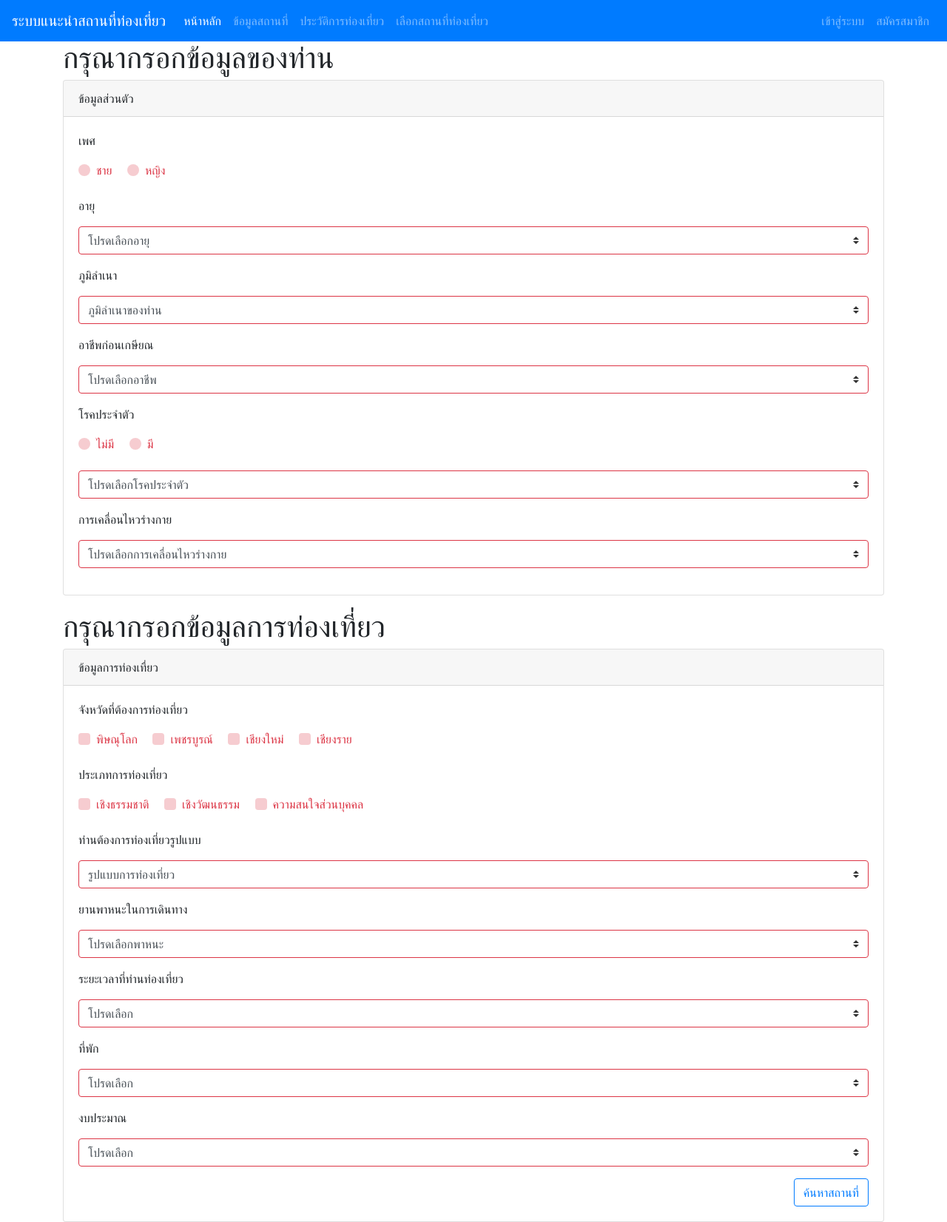
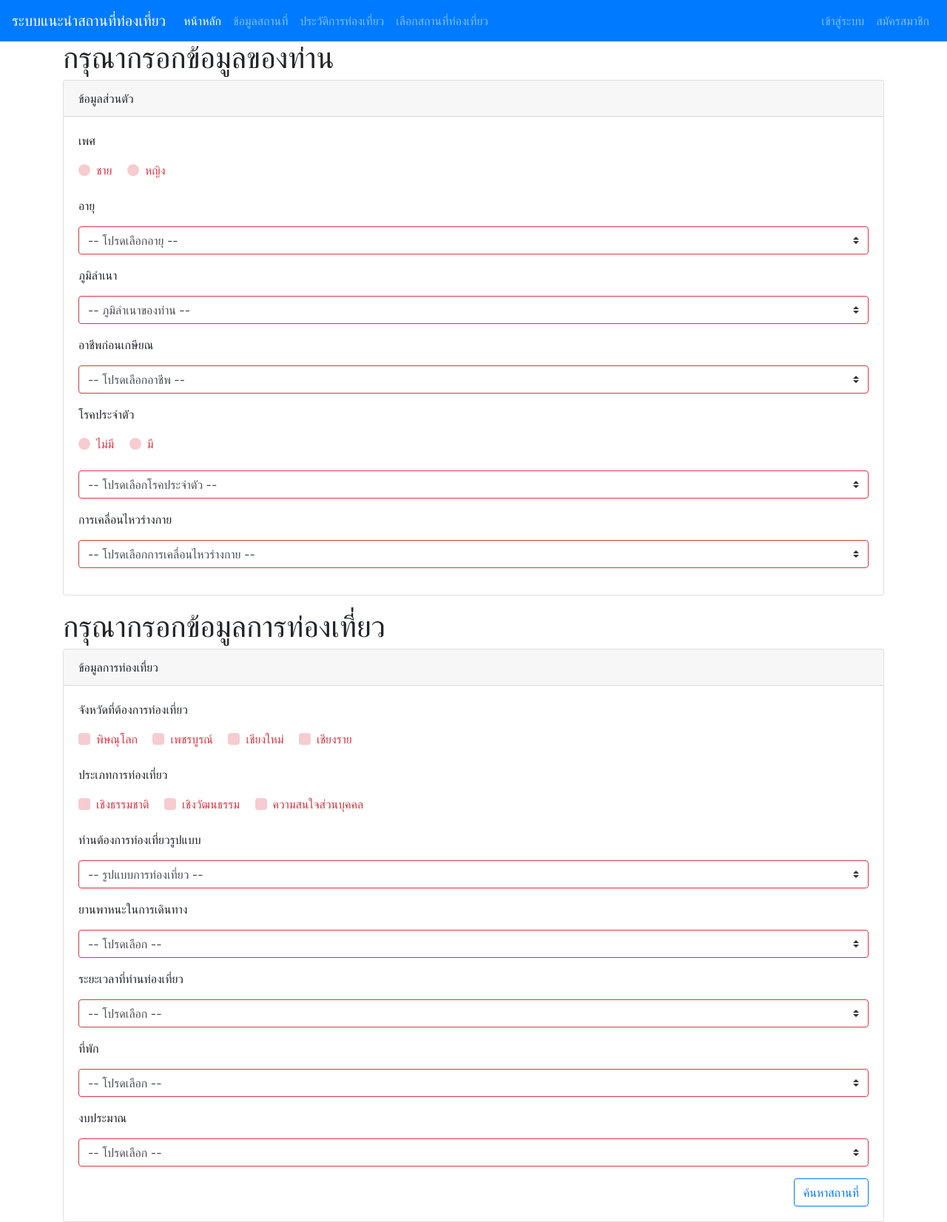
Before and after one commit to Pattarapont/Undergraduate-Thesis, a PHP site: page /form_main.php in a window 1280 px wide. Shown: the whole page at 74% size. Run offline with PHP 8.4, Linux system fonts and the light colour scheme.

Commit message:
config id and name input file

```diff
--- a/form_input_location.php
+++ b/form_input_location.php
@@ -54,8 +54,8 @@
 
 						<div class="form-group">
 							<p>ท่านต้องการท่องเที่ยวรูปแบบ</p>
-							<select class="custom-select d-block col" required>
-								<option value="">รูปแบบการท่องเที่ยว</option>
+							<select class="custom-select d-block col" name="fast_food" id="fast_food" required>
+								<option value="" selected disabled hidden>-- รูปแบบการท่องเที่ยว --</option>
 								<option value="">ครอบครัว</option>
 								<option value="1">กลุ่มเพื่อน</option>
 								<option value="2">แพคเกจท่องเที่ยว </option>
@@ -65,8 +65,8 @@
 
 						<div class="form-group">
 							<p>ยานพาหนะในการเดินทาง</p>
-							<select class="custom-select d-block col" required>
-								<option value="">โปรดเลือกพาหนะ </option>
+							<select class="custom-select d-block col" name="fast_food" id="fast_food" required>
+								<option value="" selected disabled hidden>-- โปรดเลือก --</option>
 								<option value="1">รถส่วนตัว </option>
 								<option value="2">รถประจำทาง</option>
 								<option value="3">รถบัส</option>
@@ -78,8 +78,8 @@
 
 						<div class="form-group">
 							<p>ระยะเวลาที่ท่านท่องเที่ยว</p>
-							<select class="custom-select d-block col" required>
-								<option value="">โปรดเลือก</option>
+							<select class="custom-select d-block col" name="fast_food" id="fast_food" required>
+								<option value="" selected disabled hidden>-- โปรดเลือก --</option>
 								<option value="1">ไปเช้าเย็นกลับ </option>
 								<option value="2">2 - 3 วัน</option>
 								<option value="3">4 – 5 วัน</option>
@@ -90,8 +90,8 @@
 
 						<div class="form-group">
 							<p>ที่พัก</p>
-							<select class="custom-select d-block col" required>
-								<option value="">โปรดเลือก</option>
+							<select class="custom-select d-block col" name="fast_food" id="fast_food" required>
+								<option value="" selected disabled hidden>-- โปรดเลือก --</option>
 								<option value="1">บ้านตนเอง</option>
 								<option value="2">บ้านญาติ</option>
 								<option value="3">โรงแรม</option>
@@ -101,8 +101,8 @@
 
 						<div class="form-group">
 							<p>งบประมาณ</p>
-							<select class="custom-select d-block col" required>
-								<option value="">โปรดเลือก</option>
+							<select class="custom-select d-block col" name="fast_food" id="fast_food" required>
+								<option value="" selected disabled hidden>-- โปรดเลือก --</option>
 								<option value="1">1000 บาท </option>
 								<option value="2">1000 - 3000 บาท</option>
 								<option value="3">3000 - 5000 บาท</option>
--- a/form_input_personal.php
+++ b/form_input_personal.php
@@ -7,28 +7,26 @@
 					ข้อมูลส่วนตัว
 				</div>
 				<div class="card-body ">
-					<form id="#" class="was-validated" action="#" method="post">
+					<form id="inputpersonal" class="was-validated" action="#" method="post">
 
 						<div class="form-group">
 							<p>เพศ</p>
 							<label class="custom-control custom-radio">
-								<input id="radioStacked1" name="radio-stacked" type="radio" class="custom-control-input" required>
+								<input id="gender" name="gender" type="radio" class="custom-control-input" required>
 								<span class="custom-control-indicator"></span>
 								<span class="custom-control-description">ชาย</span>
 							</label>
 							<label class="custom-control custom-radio">
-								<input id="radioStacked2" name="radio-stacked" type="radio" class="custom-control-input" required>
+								<input id="gender" name="gender" type="radio" class="custom-control-input" required>
 								<span class="custom-control-indicator"></span>
 								<span class="custom-control-description">หญิง</span>
 							</label>
 						</div>
-<!-- <div class="form-group custom-controls-stacked d-block my-4">
-</div> -->
 
 						<div class="form-group">
 							<p>อายุ</p>
-							<select class="custom-select d-block col" required>
-								<option value="">โปรดเลือกอายุ</option>
+							<select class="custom-select d-block col" name="age" id="age" required>
+								<option value="" selected disabled hidden>-- โปรดเลือกอายุ --</option>
 								<option value="1">50 - 60 ปี</option>
 								<option value="2">60 - 70 ปี</option>
 								<option value="3">มากกว่า 70 ปี</option>
@@ -37,54 +35,51 @@
 
 						<div class="form-group">
 							<p>ภูมิลำเนา</p>
-							<select class="custom-select d-block col" required>
-								<option value="">ภูมิลำเนาของท่าน</option>
+							<select class="custom-select d-block col" name="province" id="province" required>
+								<option value="" selected disabled hidden>-- ภูมิลำเนาของท่าน --</option>
 								<option value="1">พิษณุโลก</option>
 								<option value="2">เพชรบูรณ์</option>
 								<option value="3">เชียงใหม่</option>
-								<option value="1">เชียงราย</option>
-								<option value="2">นครสวรรค์</option>
-								<option value="3">กรุงเทพมหานคร</option>
-								<option value="3">อื่นๆ</option>
+								<option value="4">เชียงราย</option>
+								<option value="5">นครสวรรค์</option>
+								<option value="6">กรุงเทพมหานคร</option>
+								<option value="7">อื่นๆ</option>
 							</select>
 						</div>
 
 
 						<div class="form-group">
 							<p>อาชีพก่อนเกษียณ</p>
-							<select class="custom-select d-block col" required>
-								<option value="">โปรดเลือกอาชีพ</option>
+							<select class="custom-select d-block col" name="career" id="career" required>
+								<option value="" selected disabled hidden>-- โปรดเลือกอาชีพ --</option>
 								<option value="1">รับราชการ</option>
 								<option value="2">ธุรกิจส่วนตัว</option>
 								<option value="3">ค้าขาย</option>
-								<option value="1">พนักงานบริษัท</option>
-								<option value="2">เกษตรกรรม</option>
-								<option value="3">รับจ้างทั่วไป</option>
-								<option value="3">อื่นๆ</option>
+								<option value="4">พนักงานบริษัท</option>
+								<option value="5">เกษตรกรรม</option>
+								<option value="6">รับจ้างทั่วไป</option>
+								<option value="7">อื่นๆ</option>
 							</select>
 						</div>
 
-</form>
-
-						<form id="#" class="was-validated" action="#" method="post">
 						<div class="form-group">
 							<p>โรคประจำตัว</p>
 							<label class="custom-control custom-radio">
-								<input id="radioStacked1" name="radio-stacked" type="radio" class="custom-control-input" required>
+								<input id="congenital_dis" name="congenital_dis" type="radio" class="custom-control-input" required>
 								<span class="custom-control-indicator"></span>
 								<span class="custom-control-description">ไม่มี</span>
 							</label>
 							<label class="custom-control custom-radio">
-								<input id="radioStacked2" name="radio-stacked" type="radio" class="custom-control-input" required>
+								<input id="congenital_dis" name="congenital_dis" type="radio" class="custom-control-input" required>
 								<span class="custom-control-indicator"></span>
 								<span class="custom-control-description">มี</span>
 							</label>
 						</div>
 
 						<div class="form-group">
-						<select class="custom-select d-block col" required>
+						<select class="custom-select d-block col" name="name_congenital_dis" id="name_congenital_dis" required>
 							<!-- <select class="form-group custom-select d-block col" required> -->
-							<option value="" selected disabled hidden>โปรดเลือกโรคประจำตัว</option>
+							<option value="" selected disabled hidden>-- โปรดเลือกโรคประจำตัว --</option>
 							<option value="1">โรคหัวใจ</option>
 							<option value="2">เบาหวาน</option>
 							<option value="3">ความดันโลหิต</option>
@@ -96,19 +91,16 @@
 
 						<div class="form-group">
 							<p>การเคลื่อนไหวร่างกาย</p>
-							<select class="custom-select d-block col" required>
-								<option value="" selected disabled hidden>โปรดเลือกการเคลื่อนไหวร่างกาย</option>
+							<select class="custom-select d-block col" name="body_movement" id="body_movement" required>
+								<option value="" selected disabled hidden>-- โปรดเลือกการเคลื่อนไหวร่างกาย --</option>
 								<option value="1">เดินได้ปกติ</option>
 								<option value="2">เดินได้เล็กน้อย</option>
 								<option value="3">เดินได้เล็กน้อย/ใช้ไม้เท้า</option>
-								<option value="1">เดินได้เล็กน้อย/ใช้รถเข็น</option>
-								<option value="2">เดินไม่ได้/ใช้รถเข็น</option>
+								<option value="4">เดินได้เล็กน้อย/ใช้รถเข็น</option>
+								<option value="5">เดินไม่ได้/ใช้รถเข็น</option>
 							</select>
 						</div>
-
-
 					</form>
-
 				</div>
 			</div>
 		</div>
```
